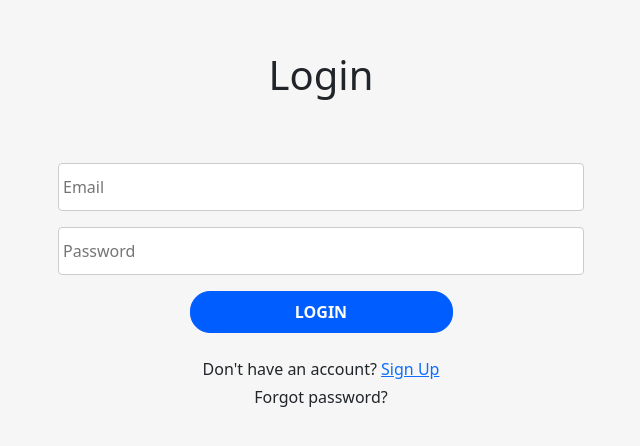
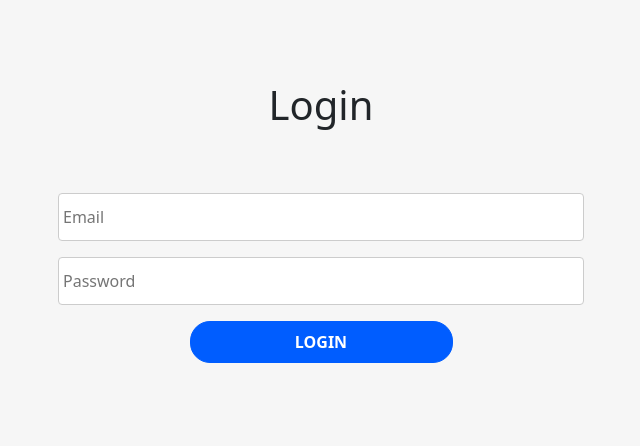
Before and after one commit to io2-2022-JKL/team_L_frontend, a React (Create React App) app: page /doctor/login in a window 1280 px wide. Shown: the part 170-616 px from the top of the page, without its empty margins (319-959 px from the left). Built offline with nearby package versions, Linux system fonts and the light colour scheme.

Commit message:
remove possibility to sign up for a doctor

```diff
--- a/src/forms/LoginForm.js
+++ b/src/forms/LoginForm.js
@@ -1,6 +1,5 @@
 import classes from "./AuthorizationForm.module.css";
 import { useRef } from "react";
-import { Link } from "react-router-dom";
 
 function LoginForm(props) {
   const emailInputRef = useRef();
@@ -47,10 +46,7 @@ function LoginForm(props) {
               <button>LOGIN</button>
             </div>
           </form>
-          <div className="text-center mt-2">
-            Don't have an account? <Link to="/pacient/sign_up">Sign Up</Link>
-          </div>
-          <div className="text-center mt-1">Forgot password?</div>
+          {props.children}
         </div>
       </div>
     </div>
--- a/src/pages/pacient/login/LoginPacient.js
+++ b/src/pages/pacient/login/LoginPacient.js
@@ -1,5 +1,6 @@
 import LoginForm from "../../../forms/LoginForm";
 import { useNavigate } from "react-router-dom";
+import { Link } from "react-router-dom";
 
 function LoginPacient() {
   const navigate = useNavigate();
@@ -13,7 +14,14 @@ function LoginPacient() {
     // });
   }
 
-  return <LoginForm login={loginHandler} />;
+  return (
+    <LoginForm login={loginHandler}>
+      <div className="text-center mt-2">
+        Don't have an account? <Link to="/pacient/sign_up">Sign Up</Link>
+        <div className="text-center mt-1">Forgot password?</div>
+      </div>
+    </LoginForm>
+  );
 }
 
 export default LoginPacient;
```
